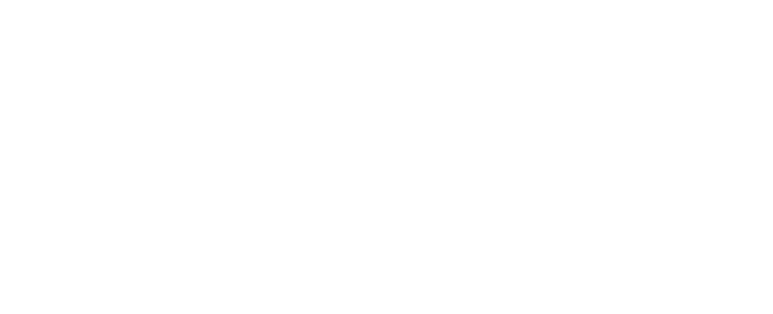
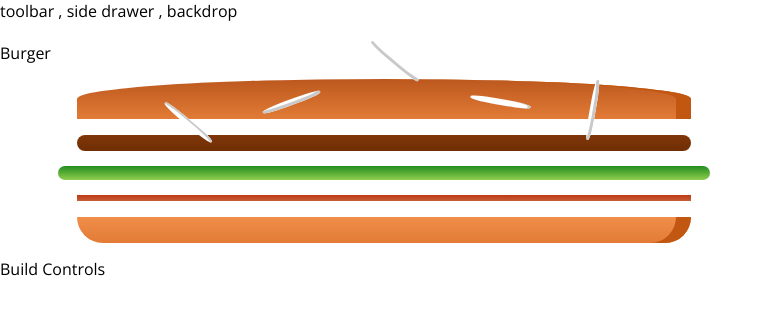
Before and after one commit to Creanick/burger-builder, a React (Create React App) app: page / in a window 1280 px wide. Shown: the top 314 px of the page, without its empty margins (0-773 px from the left). Built offline with nearby package versions, Linux system fonts and the light colour scheme.

Commit message:
layout and burger builder implemented in app

```diff
--- a/src/App.tsx
+++ b/src/App.tsx
@@ -1,8 +1,13 @@
 import React from 'react';
+import Layout from './components/layout/layout';
+import BurgerBuilder from './containers/burger_builder/burger_builder';
 
 function App() {
   return (
     <div>
+      <Layout>
+        <BurgerBuilder />
+      </Layout>
     </div>
   );
 }
```
